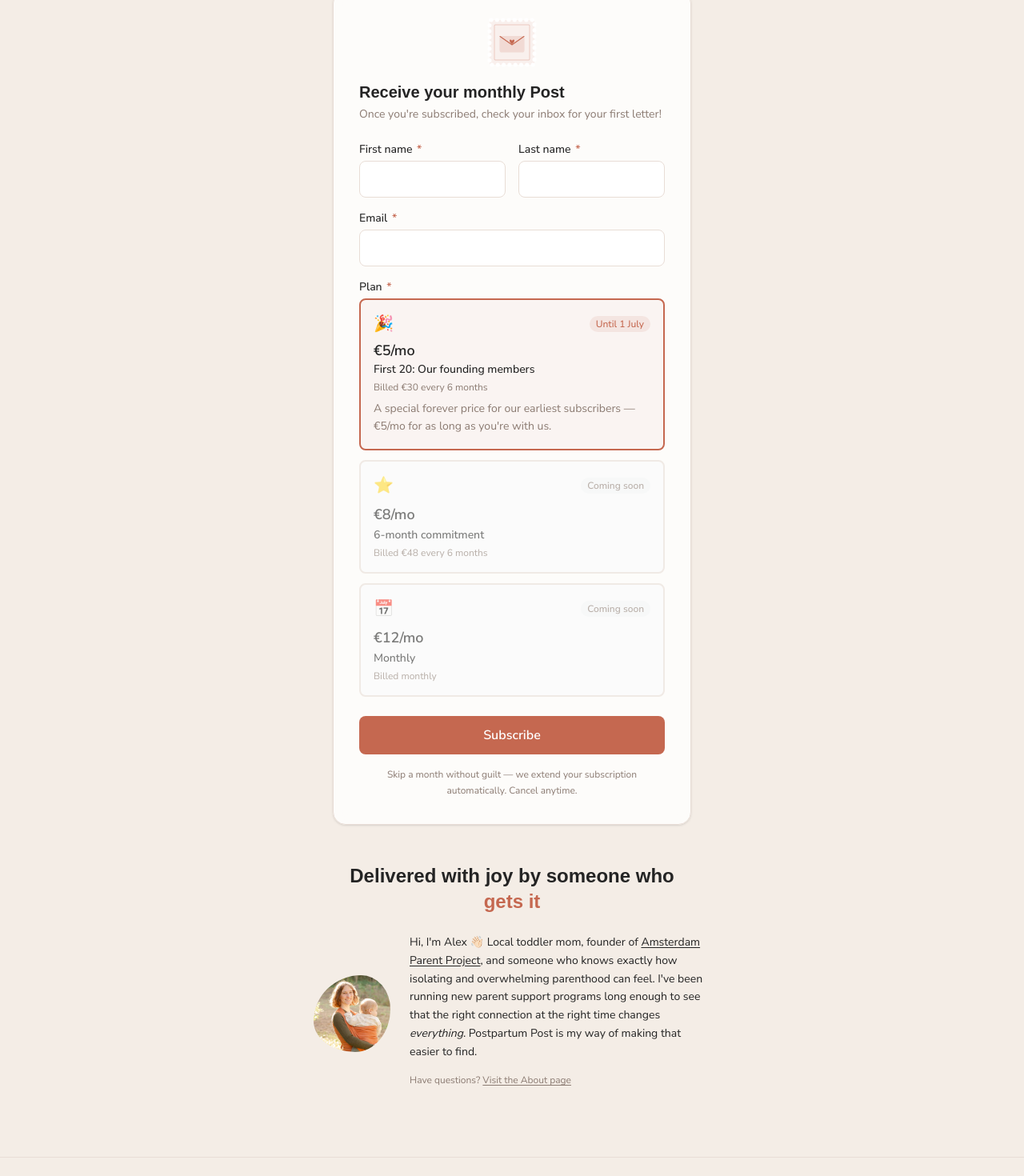
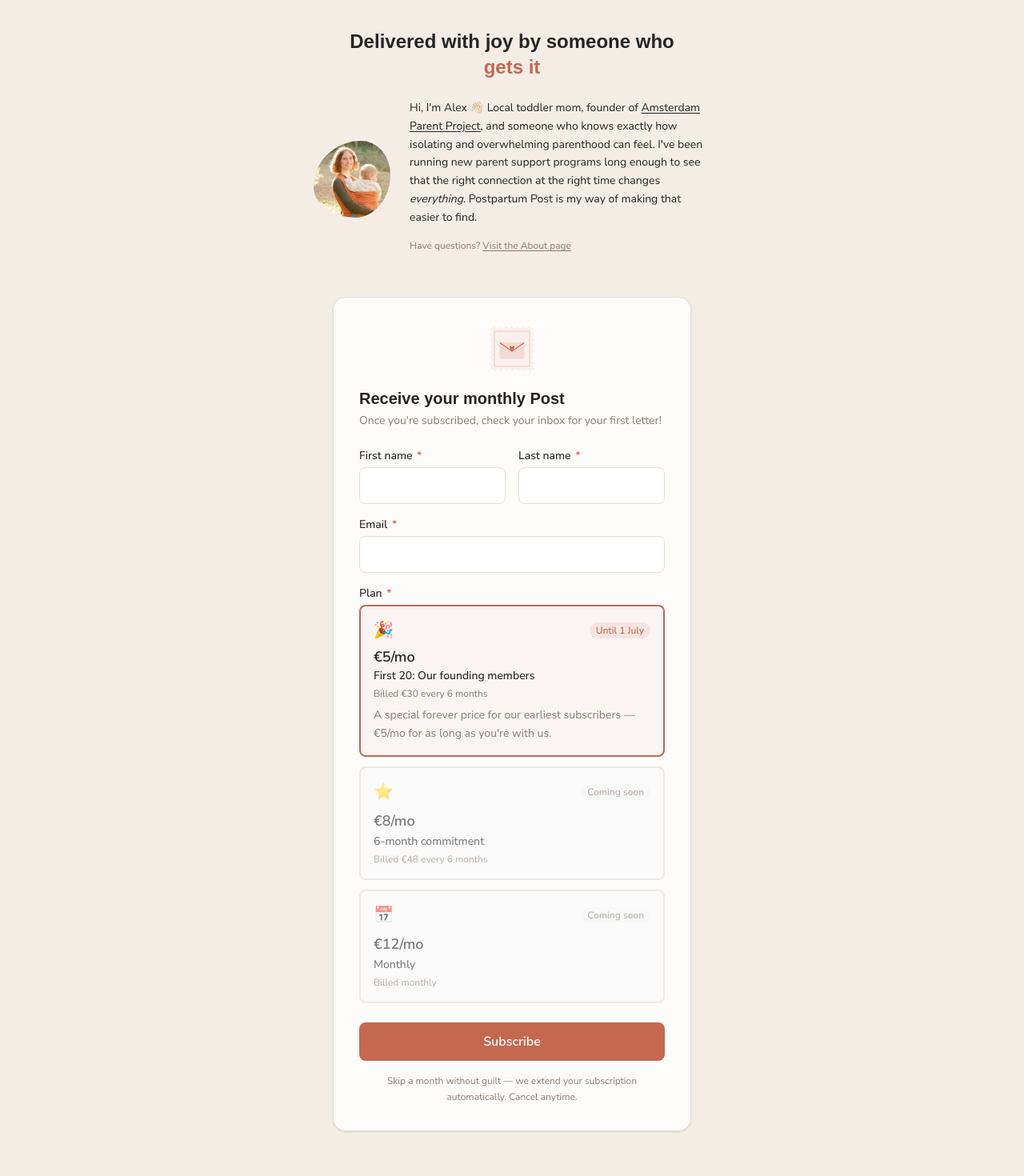
Before and after one commit to amsterdamparentproject/postpartum-post, a Next.js app: page / in a window 1280 px wide. Shown: the part 1179-2649 px from the top of the page at 80% size. Built offline with nearby package versions, Linux system fonts and the light colour scheme; no server answers; a web font is replaced by a local one.

Commit message:
Switch the order of my testimonial

```diff
--- a/app/page.tsx
+++ b/app/page.tsx
@@ -66,11 +66,6 @@ export default async function Home() {
         {/* Animated envelope */}
         <AnimatedMail />
 
-        {/* Signup form */}
-        <div id="subscribe-form" className="w-full max-w-md bg-white/80 backdrop-blur rounded-2xl border border-border shadow-sm p-8">
-          <SubscribeSection first20SpotsRemaining={first20SpotsRemaining} pilotOnly={pilotOnly} />
-        </div>
-
         {/* Alex intro */}
         <div className="w-full max-w-md mt-12 mb-6 text-center">
           <h2
@@ -80,7 +75,7 @@ export default async function Home() {
             Delivered with joy by someone who <span className="text-coral">gets it</span>
           </h2>
         </div>
-        <div className="w-full max-w-lg mb-4 px-2 flex flex-col sm:flex-row items-center gap-6">
+        <div className="w-full max-w-lg mb-12 px-2 flex flex-col sm:flex-row items-center gap-6">
           <div
             className="shrink-0 overflow-hidden w-24 h-24"
             style={{ borderRadius: "62% 38% 46% 54% / 60% 44% 56% 40%" }}
@@ -119,6 +114,11 @@ export default async function Home() {
           </div>
         </div>
 
+        {/* Signup form */}
+        <div id="subscribe-form" className="w-full max-w-md bg-white/80 backdrop-blur rounded-2xl border border-border shadow-sm p-8">
+          <SubscribeSection first20SpotsRemaining={first20SpotsRemaining} pilotOnly={pilotOnly} />
+        </div>
+
       </main>
     </PageLayout>
   );
```
Lines whose indentation alone changed are shown as unchanged.
